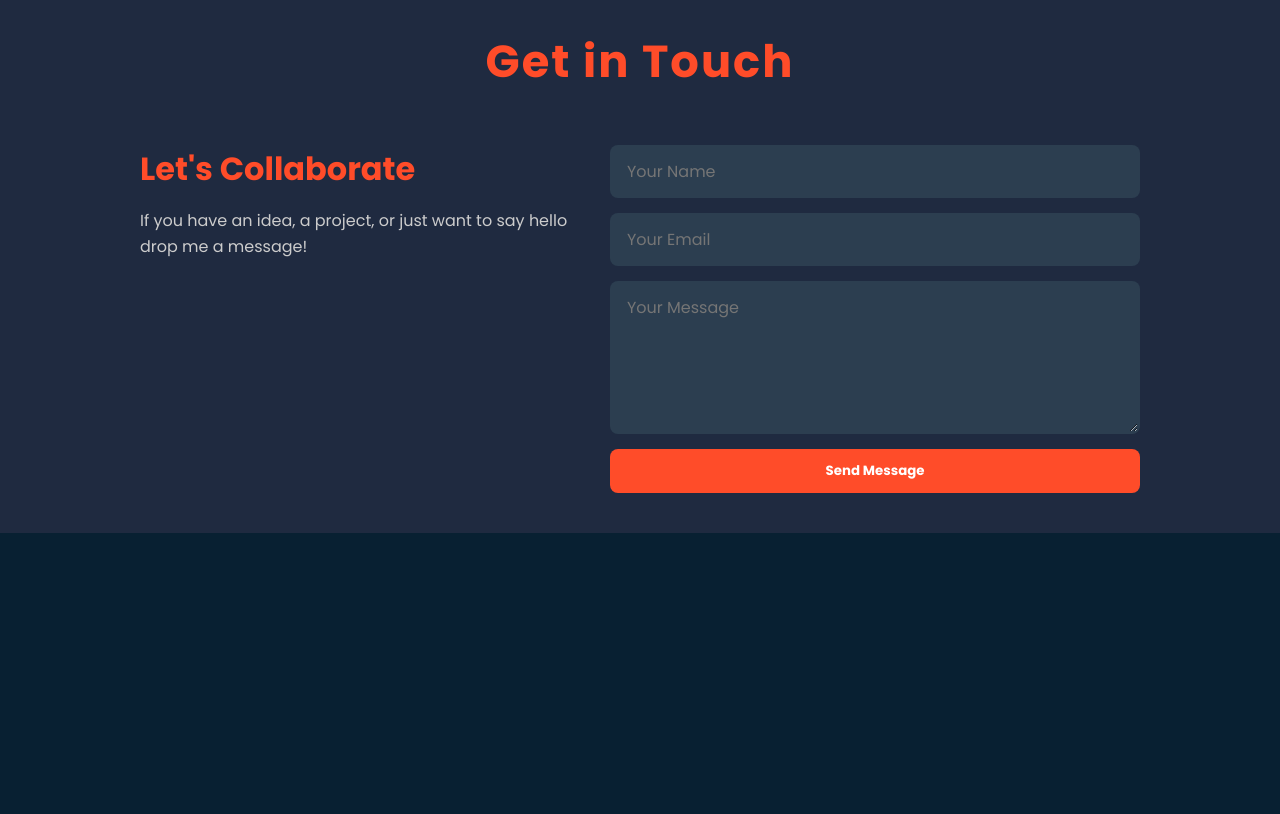
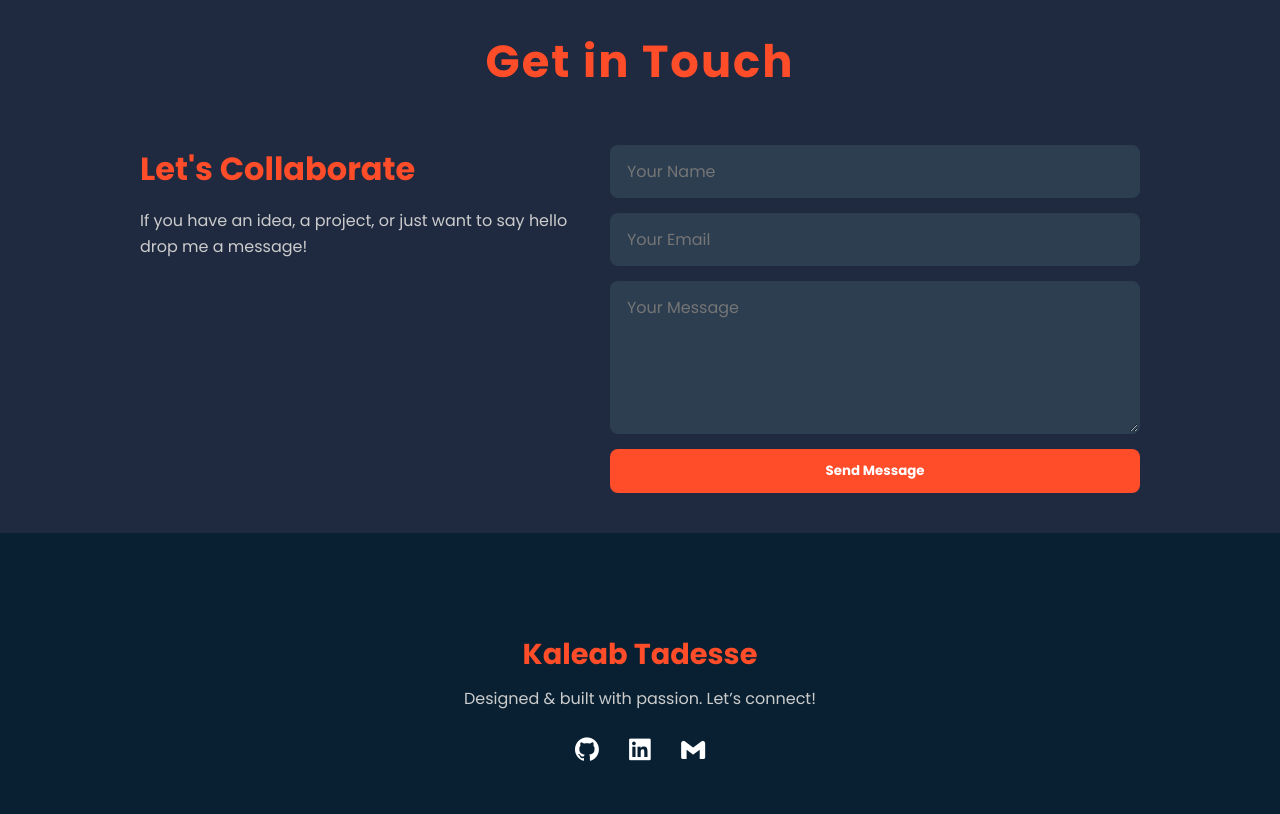
Before and after one commit to kaleabTA/plphackaton_personalPortfolio, a plain HTML site: page index.html in a window 1280 px wide. Shown: the part 2061-2875 px from the top of the page. Before the commit the page ends 2594 px from the top, so only its background shows below. Drawn offline with nearby package versions, Linux system fonts and the light colour scheme.

Commit message:
added fotter section

```diff
--- a/index.html
+++ b/index.html
@@ -6,6 +6,8 @@
     <title>Kaleab Portfolio</title>
     <link rel="stylesheet" href="style.css">
     <link href='https://unpkg.com/boxicons@2.1.4/css/boxicons.min.css' rel='stylesheet'>
+    <link href='https://unpkg.com/boxicons@2.1.4/css/boxicons.min.css' rel='stylesheet'>
+
 </head>
 <body>
     <nav class="navbar">
@@ -122,6 +124,17 @@ Above all, I’m passionate about continuous learning and growth, always eager t
     </form>
   </div>
 </section>
+<footer class="footer">
+  <div class="footer-content">
+    <h3>Kaleab Tadesse</h3>
+    <p>Designed & built with passion. Let’s connect!</p>
+    <div class="social-links">
+      <a href="https://github.com/kaleabTA" target="_blank"><i class='bx bxl-github'></i></a>
+      <a href="www.linkedin.com/in/kaleab-tadesse" target="_blank"><i class='bx bxl-linkedin-square'></i></a>
+      <a href="mailto:kaleabtadesse098@gmail.com"><i class='bx bxl-gmail'></i></a>
+    </div>
+  </div>
+</footer>
 
 
 </body>
--- a/style.css
+++ b/style.css
@@ -393,3 +393,35 @@ a{
   color: #082032;
   transform: translateY(-3px);
 }
+
+.footer {
+  background-color: #082032;
+  color: #ffffff;
+  padding: 40px 20px;
+  text-align: center;
+  margin-top: 60px;
+}
+
+.footer-content h3 {
+  margin: 0;
+  font-size: 1.8rem;
+  color: #ff4c29;
+}
+
+.footer-content p {
+  margin: 10px 0 20px;
+  color: #cccccc;
+  font-size: 1rem;
+}
+
+.social-links a {
+  margin: 0 10px;
+  font-size: 1.8rem;
+  color: #ffffff;
+  transition: color 0.3s ease, transform 0.2s ease;
+}
+
+.social-links a:hover {
+  color: #ff4c29;
+  transform: translateY(-4px);
+}
```
